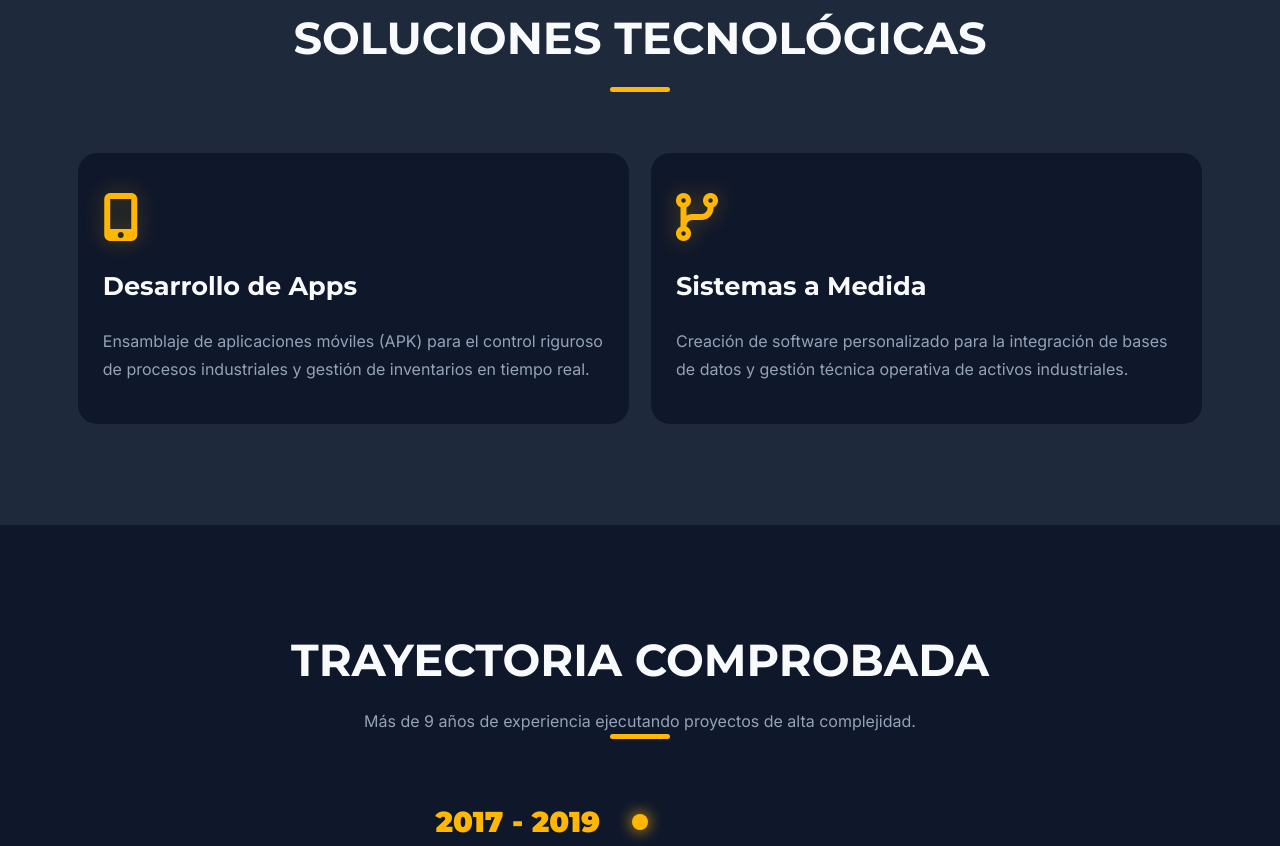
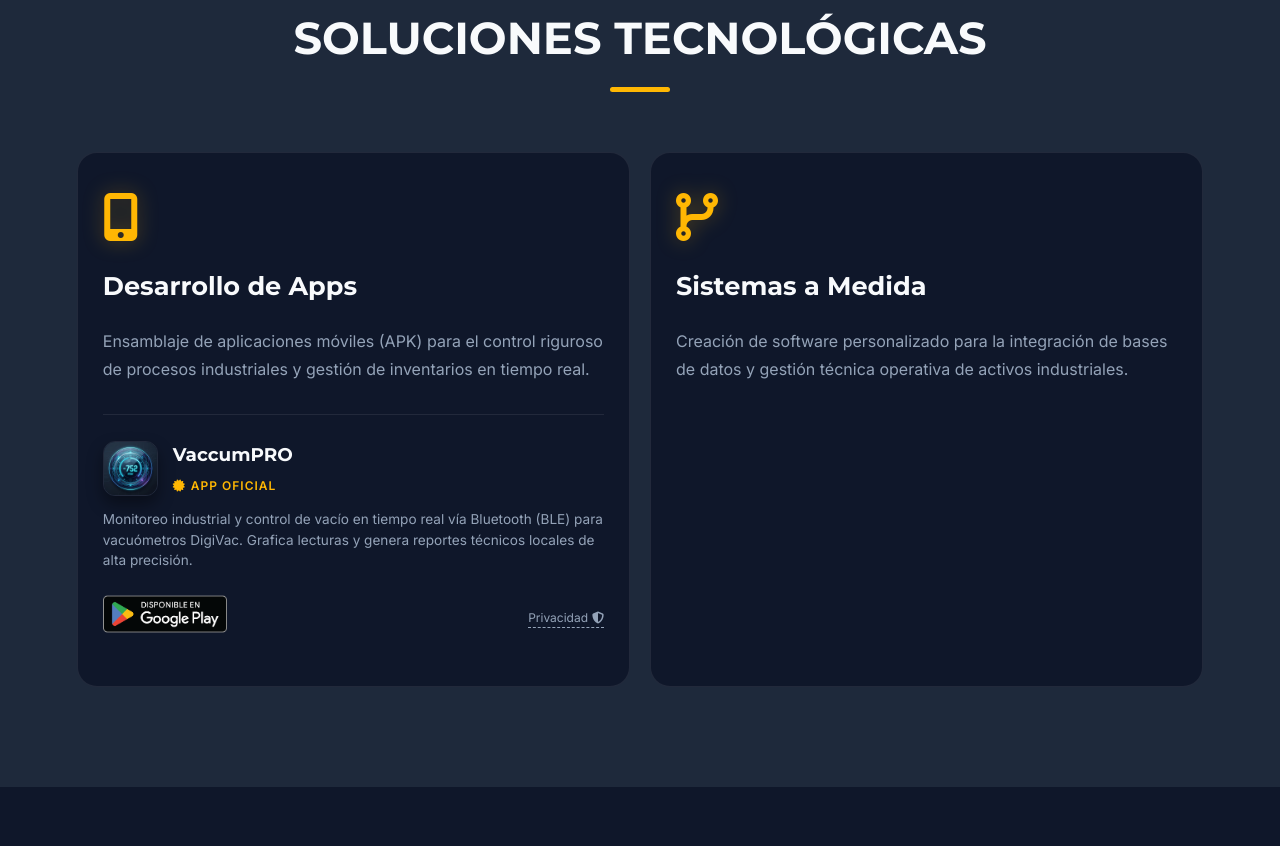
Before and after one commit to airomservzla-collab/airomser-web, a plain HTML site: page index.html in a window 1280 px wide. Shown: the part 1733-2579 px from the top of the page. Drawn offline with Linux system fonts and the light colour scheme.

Commit message:
Add files via upload

```diff
--- a/index.html
+++ b/index.html
@@ -369,9 +369,141 @@
         .wp-button:hover { transform: scale(1.1) rotate(10deg); }
 
         @media (max-width: 992px) {
+            /* Ajustes de navegación y logo en móvil */
+            nav {
+                padding: 10px 4% !important;
+            }
+            .logo {
+                padding: 5px 12px !important;
+            }
+            .logo img {
+                height: 48px !important;
+            }
+
+            /* Botones del Hero adaptables */
+            .hero-buttons {
+                gap: 12px !important;
+            }
+            .btn-modern {
+                padding: 12px 28px !important;
+                font-size: 0.85rem !important;
+                letter-spacing: 1px !important;
+            }
+
+            /* Corrección del overflow horizontal y alineación en la línea de tiempo */
             .timeline-wrapper::before { left: 40px; }
-            .timeline-entry { width: 100%; text-align: left !important; padding-left: 80px; }
+            .timeline-entry {
+                width: 100% !important;
+                text-align: left !important;
+                padding-left: 80px !important;
+                margin-left: 0 !important;
+            }
+            .timeline-entry:nth-child(even) { margin-left: 0 !important; }
             .timeline-entry .timeline-dot { left: 32px !important; }
+
+            .section {
+                padding: 60px 5% !important;
+            }
+        }
+
+        /* App Destacada: VaccumPRO inside service-card */
+        .featured-app {
+            margin-top: 30px;
+            padding-top: 25px;
+            border-top: 1px solid var(--glass-border);
+            display: flex;
+            flex-direction: column;
+            gap: 12px;
+        }
+        .featured-app .app-header {
+            display: flex;
+            gap: 15px;
+            align-items: center;
+        }
+        .featured-app .app-header img {
+            width: 55px;
+            height: 55px;
+            border-radius: 12px;
+            border: 1px solid var(--glass-border);
+            box-shadow: 0 8px 16px rgba(0,0,0,0.4);
+            object-fit: cover;
+            transition: var(--transition);
+        }
+        .featured-app:hover .app-header img {
+            transform: scale(1.05);
+            border-color: var(--accent);
+            box-shadow: 0 8px 20px rgba(255, 183, 3, 0.25);
+        }
+        .featured-app h4 {
+            font-family: 'Montserrat', sans-serif;
+            font-size: 1.15rem;
+            color: var(--white);
+            font-weight: 700;
+            margin-bottom: 2px;
+        }
+        .featured-app .app-badge {
+            font-size: 0.75rem;
+            text-transform: uppercase;
+            letter-spacing: 1px;
+            color: var(--accent);
+            font-weight: 600;
+            display: inline-flex;
+            align-items: center;
+            gap: 5px;
+        }
+        .featured-app .app-badge i {
+            font-size: 0.75rem !important;
+            color: var(--accent) !important;
+            margin: 0 !important;
+            display: inline-block !important;
+            filter: none !important;
+        }
+        .featured-app .app-desc {
+            font-size: 0.85rem;
+            line-height: 1.5;
+            color: var(--text-dim);
+            margin-bottom: 8px;
+        }
+        .featured-app .app-footer {
+            display: flex;
+            justify-content: space-between;
+            align-items: center;
+            gap: 10px;
+            flex-wrap: wrap;
+        }
+        .featured-app .playstore-link {
+            display: inline-block;
+        }
+        .featured-app .playstore-link img {
+            height: 48px;
+            width: auto;
+            border-radius: 4px;
+            transition: var(--transition);
+        }
+        .featured-app .playstore-link:hover img {
+            transform: scale(1.05) translateY(-2px);
+            box-shadow: 0 5px 15px rgba(0,0,0,0.3);
+        }
+        .featured-app .privacy-link {
+            font-size: 0.75rem;
+            color: var(--text-dim);
+            text-decoration: none;
+            transition: var(--transition);
+            border-bottom: 1px dashed var(--text-dim);
+            display: inline-flex;
+            align-items: center;
+            gap: 4px;
+        }
+        .featured-app .privacy-link:hover {
+            color: var(--accent);
+            border-color: var(--accent);
+        }
+        .featured-app .privacy-link i {
+            font-size: 0.75rem !important;
+            color: inherit !important;
+            margin: 0 !important;
+            display: inline-block !important;
+            filter: none !important;
         }
     </style>
 </head>
@@ -402,7 +534,7 @@
             <p style="text-transform: uppercase; letter-spacing: 4px; font-weight: 600; color: var(--accent); margin-bottom: 15px;">Establecido en 2017</p>
             <h1>Ingeniería & <span>Innovación Industrial</span></h1>
             <p>Líderes en mantenimiento criogénico, tratamiento de aguas, quimicos especializados y desarrollo de soluciones tecnológicas de última generación.</p>
-            <div style="display: flex; gap: 20px; justify-content: center;">
+            <div class="hero-buttons" style="display: flex; gap: 20px; justify-content: center; flex-wrap: wrap;">
                 <a href="#trayectoria" class="btn-modern">Nuestra Historia</a>
                 <a href="#contacto" class="btn-modern" style="background: transparent; color: var(--white); border-color: var(--glass-border);">Contacto</a>
             </div>
@@ -447,10 +579,34 @@
             <div class="bar"></div>
         </div>
         <div class="services-grid">
-            <div class="service-card" style="text-align: left; background: var(--primary);">
+            <div class="service-card" style="text-align: left; background: var(--primary); display: flex; flex-direction: column;">
                 <i class="fas fa-mobile-screen-button"></i>
                 <h3>Desarrollo de Apps</h3>
                 <p>Ensamblaje de aplicaciones móviles (APK) para el control riguroso de procesos industriales y gestión de inventarios en tiempo real.</p>
+
+                <!-- App Destacada: VaccumPRO -->
+                <div class="featured-app">
+                    <div class="app-header">
+                        <img src="vaccumpro_icon.png" alt="VaccumPRO Icon">
+                        <div>
+                            <h4>VaccumPRO</h4>
+                            <span class="app-badge">
+                                <i class="fas fa-certificate"></i> App Oficial
+                            </span>
+                        </div>
+                    </div>
+                    <p class="app-desc">
+                        Monitoreo industrial y control de vacío en tiempo real vía Bluetooth (BLE) para vacuómetros DigiVac. Grafica lecturas y genera reportes técnicos locales de alta precisión.
+                    </p>
+                    <div class="app-footer">
+                        <a href="https://play.google.com/store/apps/details?id=com.airomser.vaccumpro" target="_blank" class="playstore-link">
+                            <img src="playstore_badge.png" alt="Disponible en Google Play">
+                        </a>
+                        <a href="privacy.html" class="privacy-link">
+                            Privacidad <i class="fas fa-shield-halved"></i>
+                        </a>
+                    </div>
+                </div>
             </div>
             <div class="service-card" style="text-align: left; background: var(--primary);">
                 <i class="fas fa-code-branch"></i>
```
Also changed, not shown: playstore_badge.png (added), vaccumpro_icon.png (added).
